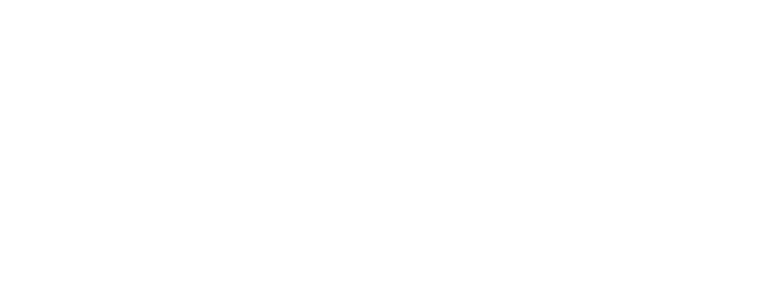
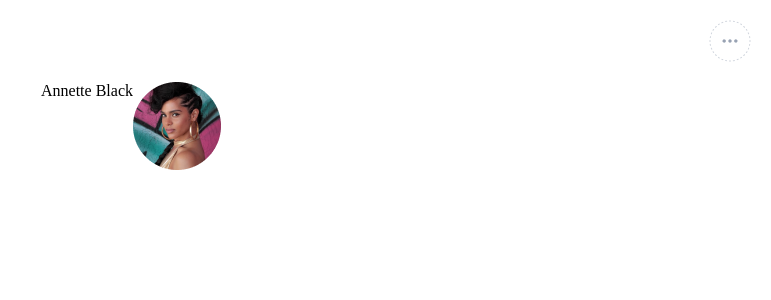
Before and after one commit to labodinho/Task-One, a React (Create React App) app: page / in a window 1280 px wide. Shown: the top 300 px of the page, without its empty margins (509-1280 px from the left). Built offline with nearby package versions, Linux system fonts and the light colour scheme.

Commit message:
header images added

```diff
--- a/src/App.js
+++ b/src/App.js
@@ -3,6 +3,23 @@
 function App() {
   return (
     <div>
+     <div className="share-img">
+      <img
+        id="share-button"
+        src="/image/_Avatar share button.png"
+        alt="share-button"
+      />
+      </div>
+      <div className="header-img">
+        <p>Annette Black</p>
+      <img
+        id="profile__img"
+        src="/image\Device=Web, State=Default.png"
+        alt="profile-avi"
+      />
+      </div>
+
+
 
     </div>
   );
```
